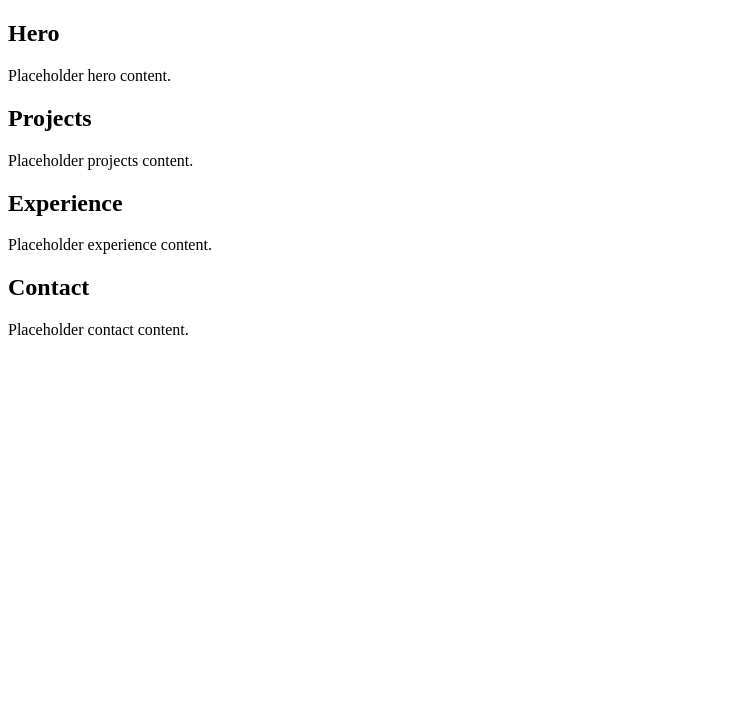
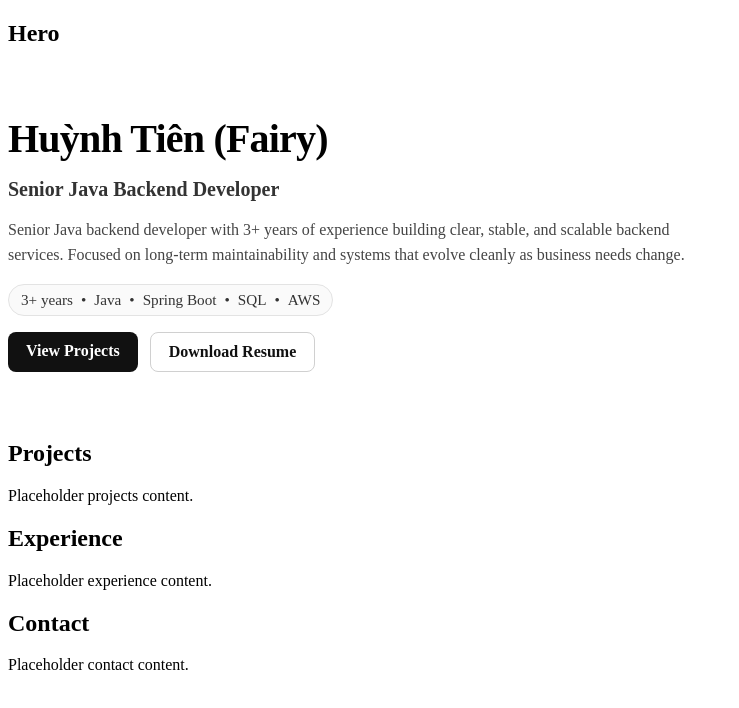
Before and after one commit to tienhuynh-tn/portfolio-tienhuynh-tn, a React (Vite) app: page / in a window 1280 px wide. Shown: the top 708 px of the page, without its empty margins (0-739 px from the left). Built offline with nearby package versions, Linux system fonts and the light colour scheme.

Commit message:
feat: add hero section

```diff
--- a/src/sections/Hero.tsx
+++ b/src/sections/Hero.tsx
@@ -1,11 +1,104 @@
 import Section from '../components/layout/Section'
 import Container from '../components/layout/Container'
+
+const styles = {
+  wrapper: {
+    display: 'flex',
+    flexDirection: 'column' as const,
+    gap: '16px',
+    padding: '48px 0',
+  },
+  name: {
+    fontSize: '2.5rem',
+    fontWeight: 700,
+    letterSpacing: '-0.02em',
+    margin: 0,
+  },
+  title: {
+    fontSize: '1.25rem',
+    fontWeight: 600,
+    color: '#333',
+    margin: 0,
+  },
+  summary: {
+    fontSize: '1rem',
+    lineHeight: 1.6,
+    color: '#444',
+    maxWidth: '720px',
+    margin: 0,
+  },
+  badges: {
+    display: 'inline-flex',
+    alignItems: 'center',
+    gap: '8px',
+    flexWrap: 'wrap' as const,
+    padding: '6px 12px',
+    border: '1px solid #e3e3e3',
+    borderRadius: '999px',
+    fontSize: '0.95rem',
+    color: '#333',
+    backgroundColor: '#fafafa',
+    width: 'fit-content',
+  },
+  ctas: {
+    display: 'flex',
+    flexWrap: 'wrap' as const,
+    gap: '12px',
+  },
+  primaryLink: {
+    display: 'inline-block',
+    padding: '10px 18px',
+    borderRadius: '8px',
+    backgroundColor: '#111',
+    color: '#fff',
+    textDecoration: 'none',
+    fontWeight: 600,
+  },
+  secondaryLink: {
+    display: 'inline-block',
+    padding: '10px 18px',
+    borderRadius: '8px',
+    border: '1px solid #d0d0d0',
+    color: '#111',
+    textDecoration: 'none',
+    fontWeight: 600,
+    backgroundColor: '#fff',
+  },
+}
 
 function Hero() {
   return (
     <Section id="hero" title="Hero">
       <Container>
-        <p>Placeholder hero content.</p>
+        <div style={styles.wrapper}>
+          <h1 style={styles.name}>Huỳnh Tiên (Fairy)</h1>
+          <p style={styles.title}>Senior Java Backend Developer</p>
+          <p style={styles.summary}>
+            Senior Java backend developer with 3+ years of experience building
+            clear, stable, and scalable backend services. Focused on long-term
+            maintainability and systems that evolve cleanly as business needs
+            change.
+          </p>
+          <div style={styles.badges}>
+            <span>3+ years</span>
+            <span>•</span>
+            <span>Java</span>
+            <span>•</span>
+            <span>Spring Boot</span>
+            <span>•</span>
+            <span>SQL</span>
+            <span>•</span>
+            <span>AWS</span>
+          </div>
+          <div style={styles.ctas}>
+            <a href="#projects" style={styles.primaryLink}>
+              View Projects
+            </a>
+            <a href="/resume.pdf" style={styles.secondaryLink}>
+              Download Resume
+            </a>
+          </div>
+        </div>
       </Container>
     </Section>
   )
```
